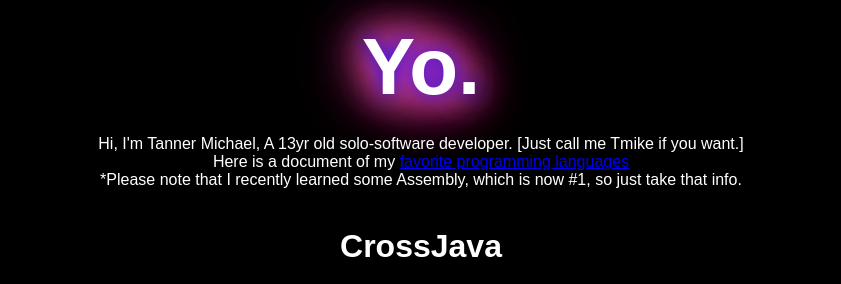
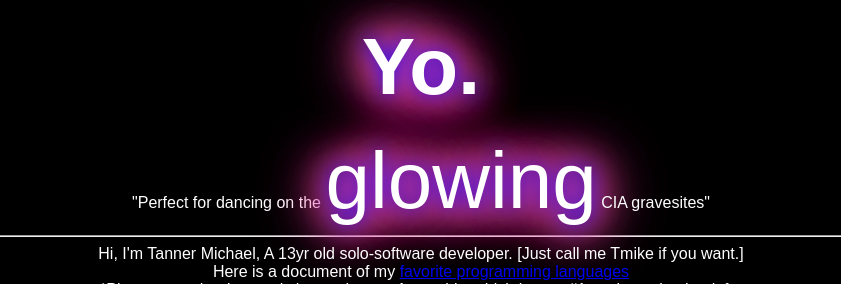
Before and after one commit to tmikedev/website, a plain HTML site: page index.html in a window 1280 px wide. Shown: the top 284 px of the page, without its empty margins (219-1060 px from the left). Drawn offline with Linux system fonts and the light colour scheme; grey boxes are pictures that could not be loaded.

Commit message:
Update index.html

```diff
--- a/index.html
+++ b/index.html
@@ -28,6 +28,8 @@
   </style>
   <center>
   <h1><span class=glow>Yo.</span></h1>
+    "Perfect for dancing on the <span class=glow>glowing</span> CIA gravesites"
+    <hr>
   Hi, I'm Tanner Michael, A 13yr old solo-software developer. [Just call me Tmike if you want.]
   <br>
   Here is a document of my <a href="https://docs.google.com/document/d/1Ae0FqB1-VYzfwuEIX9jPlDZjhRnMMbvw3QBCwkKDdf0/edit?usp=sharing">favorite programming languages</a>
@@ -63,7 +65,7 @@
   Q: Favorite Color? / A: Blue because it's the color of cheese that went bad. :)
   <br>
   <br>
-  Q: Favorite TV Show? / A: The Simpsons or Family Guy, they're both great.
+  Q: Favorite TV Show? / A: The Simpsons or South Park, they're both great.
   <br>
   <br>
   Q: Stuff that people may not know about you (Fun Fact) / A: I like to go biking, not so much after <a href="https://en.wikipedia.org/wiki/COVID-19">COVID-19</a>
```
